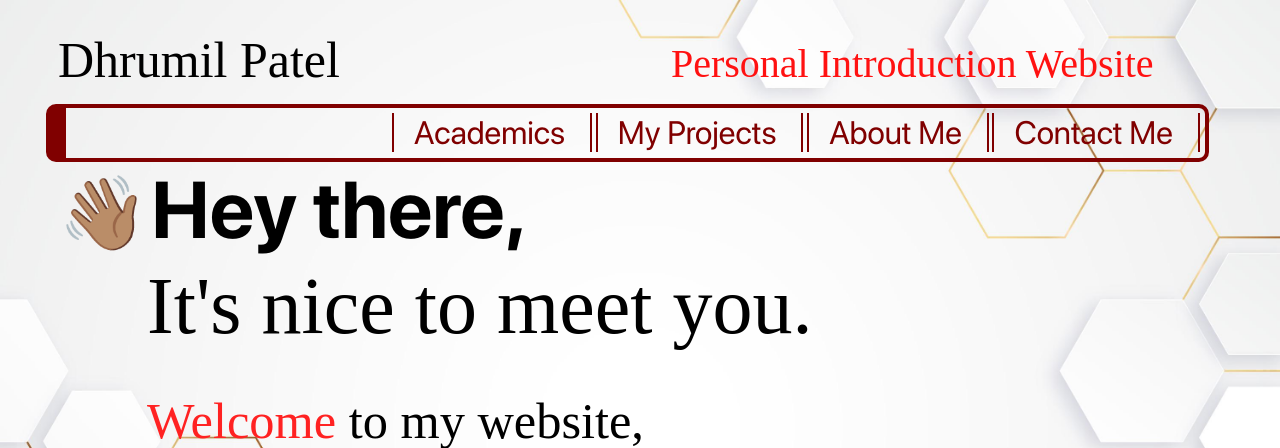
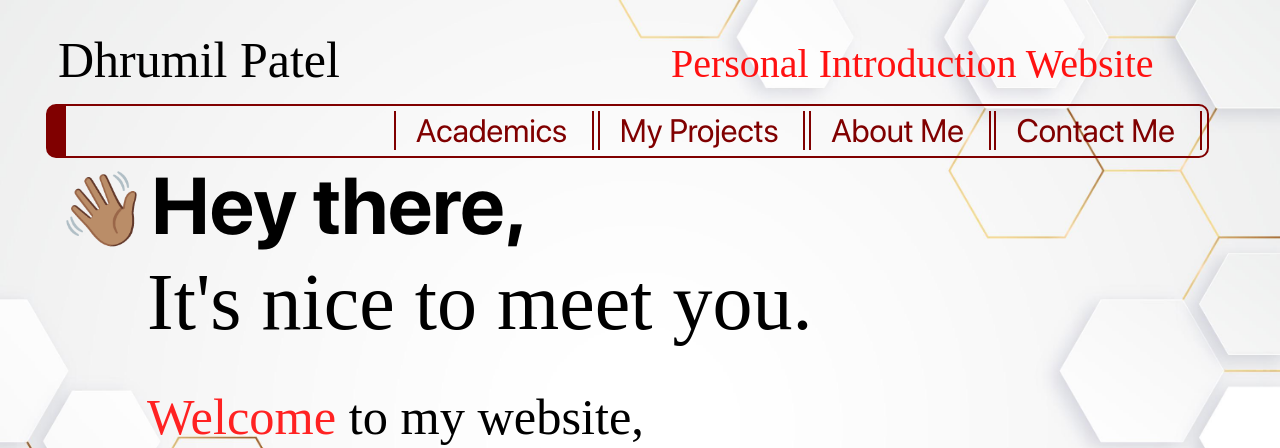
Before and after one commit to dhrumilpatel30/dhrumilpatel30.github.io, a PHP site: page /index.html in a window 1280 px wide. Shown: the top 448 px of the page. Run offline with PHP 8.4, Linux system fonts and the light colour scheme; some web fonts are replaced.

Commit message:
Update main.css

```diff
--- a/main.css
+++ b/main.css
@@ -120,7 +120,7 @@ nav {
    background-size: cover;
    background-position-y: -20px;*/
    margin-left: 3%;
-   border: 4px solid maroon;
+   border: 2px solid maroon;
    border-radius: 10px;
    text-align: right;
    border-left: 20px solid maroon;
```
